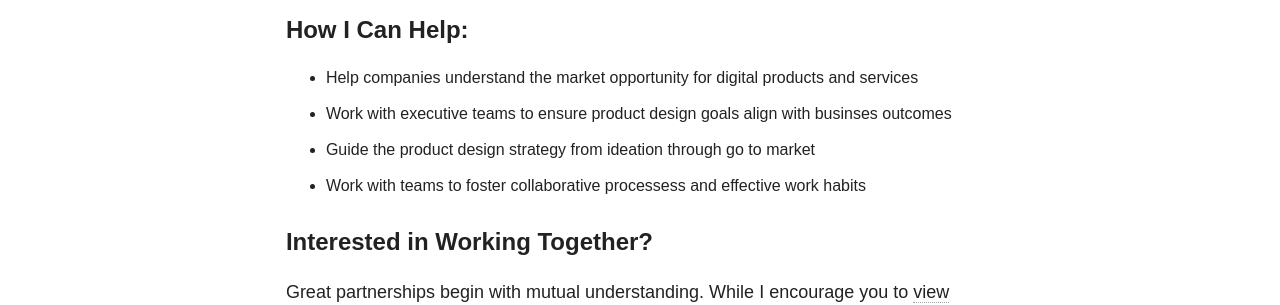
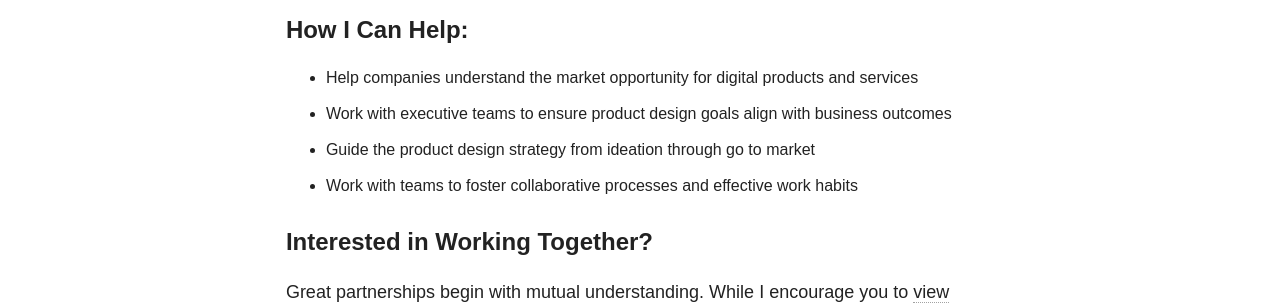
Before and after one commit to ncasares/ncasares.github.io, a Jekyll site: the page built from index.md, in a window 1280 px wide. Shown: the part 373-678 px from the top of the page. Built offline with Jekyll 4.4.1, drawn with Linux system fonts in a browser that asks for light colours; nearby versions of some CDN libraries.

Commit message:
Update index.md

```diff
--- a/index.md
+++ b/index.md
@@ -9,9 +9,9 @@
 #### How I Can Help:
 
 * Help companies understand the market opportunity for digital products and services
-* Work with executive teams to ensure product design goals align with businses outcomes
+* Work with executive teams to ensure product design goals align with business outcomes
 * Guide the product design strategy from ideation through go to market
-* Work with teams to foster collaborative processess and effective work habits
+* Work with teams to foster collaborative processes and effective work habits
 
 #### Interested in Working Together?
 
```
